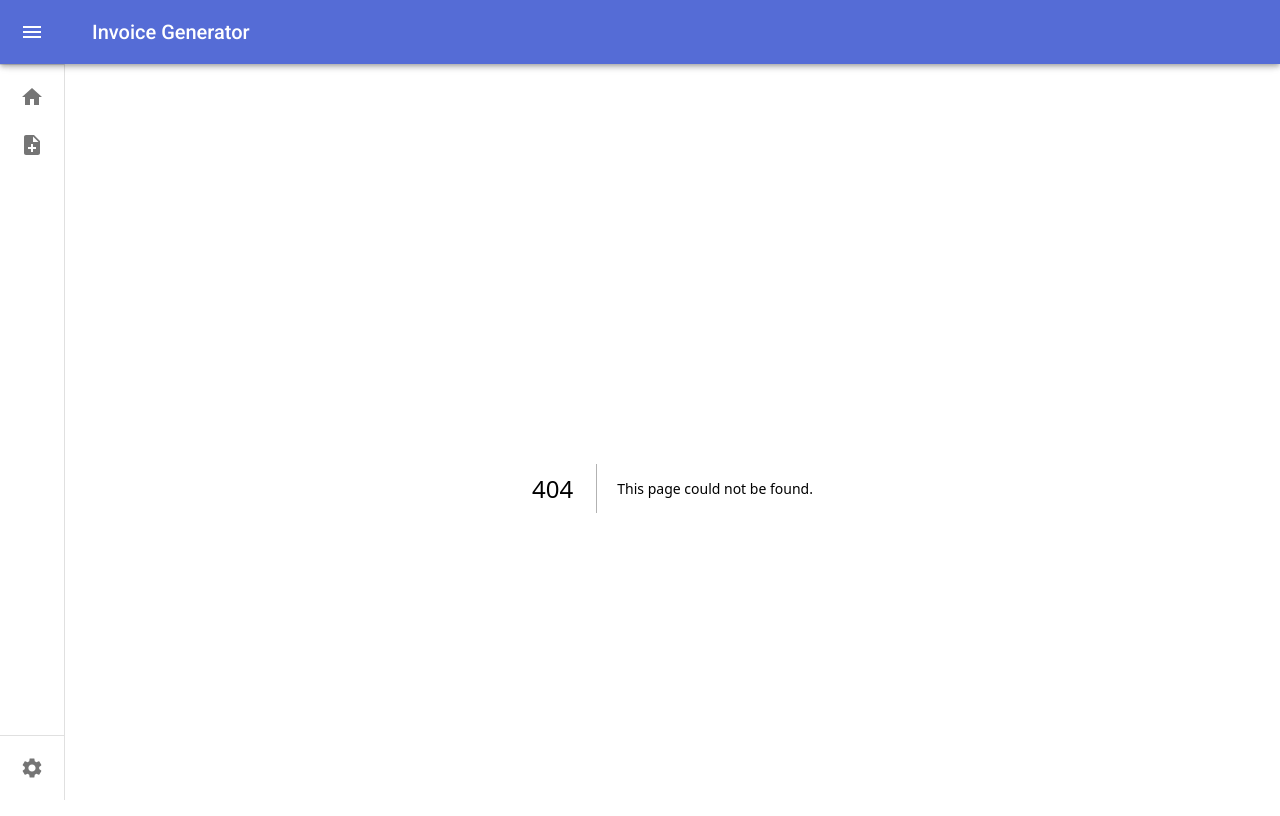
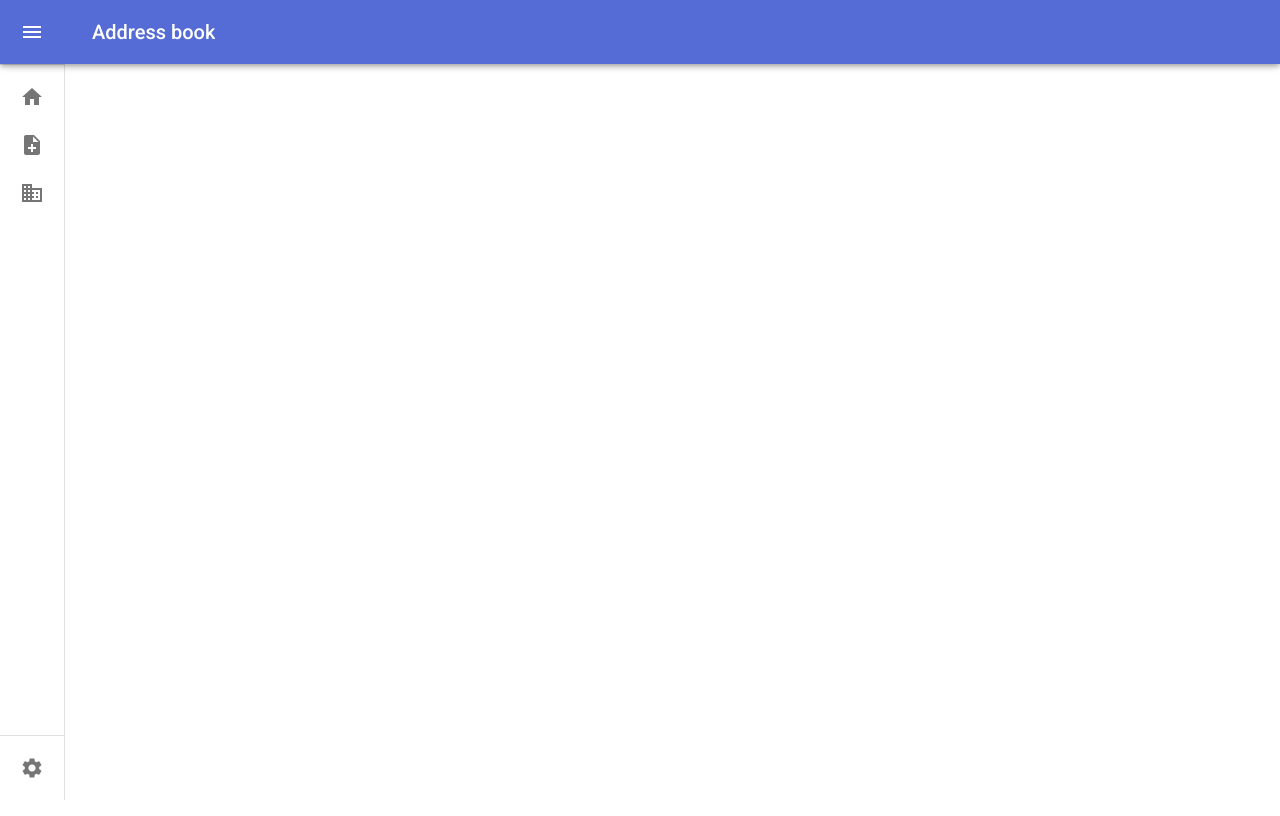
Before and after one commit to eddyhakimi/invoice-generator, a Next.js app: page /addressBook in a window 1280 px wide. Before the commit this address had no page. Shown: the top 816 px of the page. Built offline with nearby package versions, Linux system fonts and the light colour scheme.

Commit message:
feat: add address book page

```diff
--- /dev/null
+++ b/src/app/addressBook/page.tsx
@@ -0,0 +1,3 @@
+export default function CommonBuyers() {
+  return <main></main>;
+}
--- a/src/components/MiniDrawer.tsx
+++ b/src/components/MiniDrawer.tsx
@@ -22,6 +22,7 @@ import {
   Menu as MenuIcon,
   NoteAdd as NoteAddIcon,
   Settings as SettingsIcon,
+  Business as BusinessIcon,
 } from "@mui/icons-material";
 import { usePathname } from "next/navigation";
 
@@ -106,6 +107,11 @@ const drawerEntries = [
     text: "Create invoice",
     path: "/createInvoice",
     icon: <NoteAddIcon />,
+  },
+  {
+    text: "Address book",
+    path: "/addressBook",
+    icon: <BusinessIcon />,
   },
   { text: "Settings", path: "/settings", icon: <SettingsIcon />, bottom: true },
 ];
```
